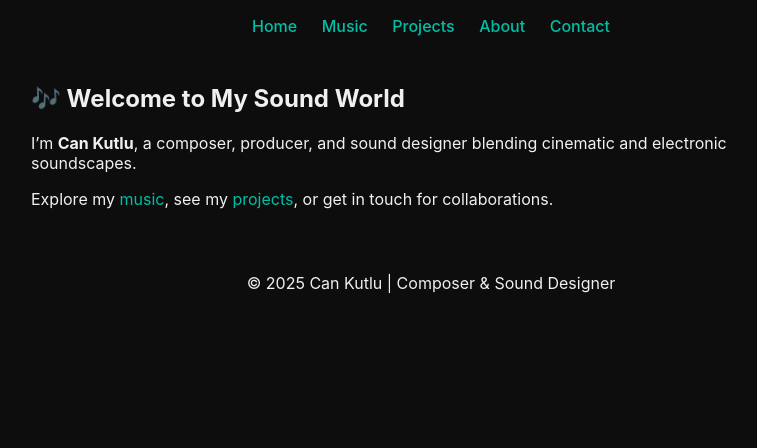
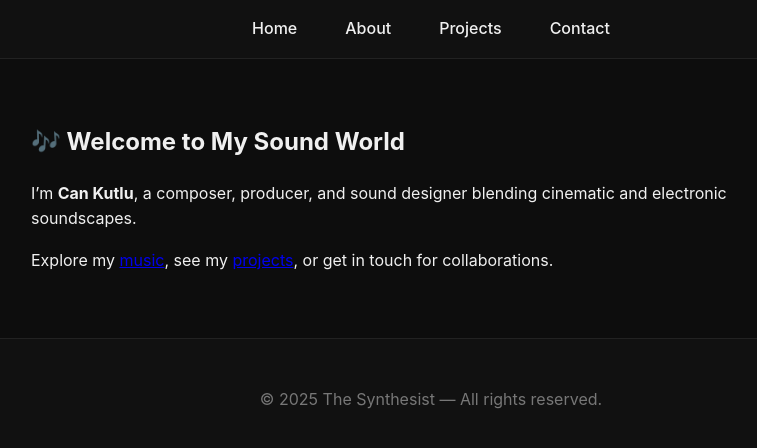
Before and after one commit to thesynthesist/thesynthesist, a Jekyll site: the page built from index.md, in a window 1280 px wide. Shown: the top 448 px of the page, without its empty margins (209-966 px from the left). Built offline with Jekyll 4.4.1, drawn with Linux system fonts in a browser that asks for light colours.

Commit message:
Fix layout and restore dark minimalist design

```diff
--- a/_includes/footer.html
+++ b/_includes/footer.html
@@ -1,3 +1,3 @@
 <footer>
-  <p>© {{ site.time | date: '%Y' }} {{ site.title }}</p>
+  <p>© 2025 The Synthesist — All rights reserved.</p>
 </footer>
--- a/_includes/navbar.html
+++ b/_includes/navbar.html
@@ -1,7 +1,6 @@
-<header>
-  <nav>
-    {% for item in site.nav_links %}
-      <a href="{{ item.url | relative_url }}">{{ item.title }}</a>
-    {% endfor %}
-  </nav>
-</header>
+<nav>
+  <a href="{{ '/' | relative_url }}">Home</a>
+  <a href="{{ '/about' | relative_url }}">About</a>
+  <a href="{{ '/projects' | relative_url }}">Projects</a>
+  <a href="{{ '/contact' | relative_url }}">Contact</a>
+</nav>
--- a/_layouts/default.html
+++ b/_layouts/default.html
@@ -2,12 +2,15 @@
 <html lang="en">
 <head>
   <meta charset="UTF-8">
+  <meta name="viewport" content="width=device-width, initial-scale=1.0">
   <title>{{ page.title }} | {{ site.title }}</title>
   <link rel="stylesheet" href="{{ '/assets/css/style.css' | relative_url }}">
 </head>
 <body>
   {% include navbar.html %}
-  <main>{{ content }}</main>
+  <main class="content">
+    {{ content }}
+  </main>
   {% include footer.html %}
 </body>
 </html>
--- a/assets/css/style.css
+++ b/assets/css/style.css
@@ -1,31 +1,42 @@
 body {
-  font-family: 'Inter', sans-serif;
   background-color: #0d0d0d;
   color: #f0f0f0;
+  font-family: 'Inter', sans-serif;
+  line-height: 1.6;
   margin: 0;
   padding: 0;
 }
 
-a {
-  color: #00bfa6;
-  text-decoration: none;
-}
-a:hover {
-  text-decoration: underline;
-}
-
-header, footer {
-  text-align: center;
+nav {
+  display: flex;
+  justify-content: center;
+  background-color: #111;
   padding: 1rem 0;
+  border-bottom: 1px solid #222;
 }
 
 nav a {
-  margin: 0 10px;
+  color: #f0f0f0;
+  text-decoration: none;
+  margin: 0 1.5rem;
   font-weight: 500;
+  transition: color 0.3s ease;
 }
 
-section {
+nav a:hover {
+  color: #1db954;
+}
+
+main.content {
   max-width: 800px;
-  margin: 2rem auto;
-  padding: 0 1rem;
+  margin: 4rem auto;
+  padding: 0 1.5rem;
 }
+
+footer {
+  text-align: center;
+  padding: 2rem 0;
+  border-top: 1px solid #222;
+  color: #777;
+  background-color: #111;
+}
```
